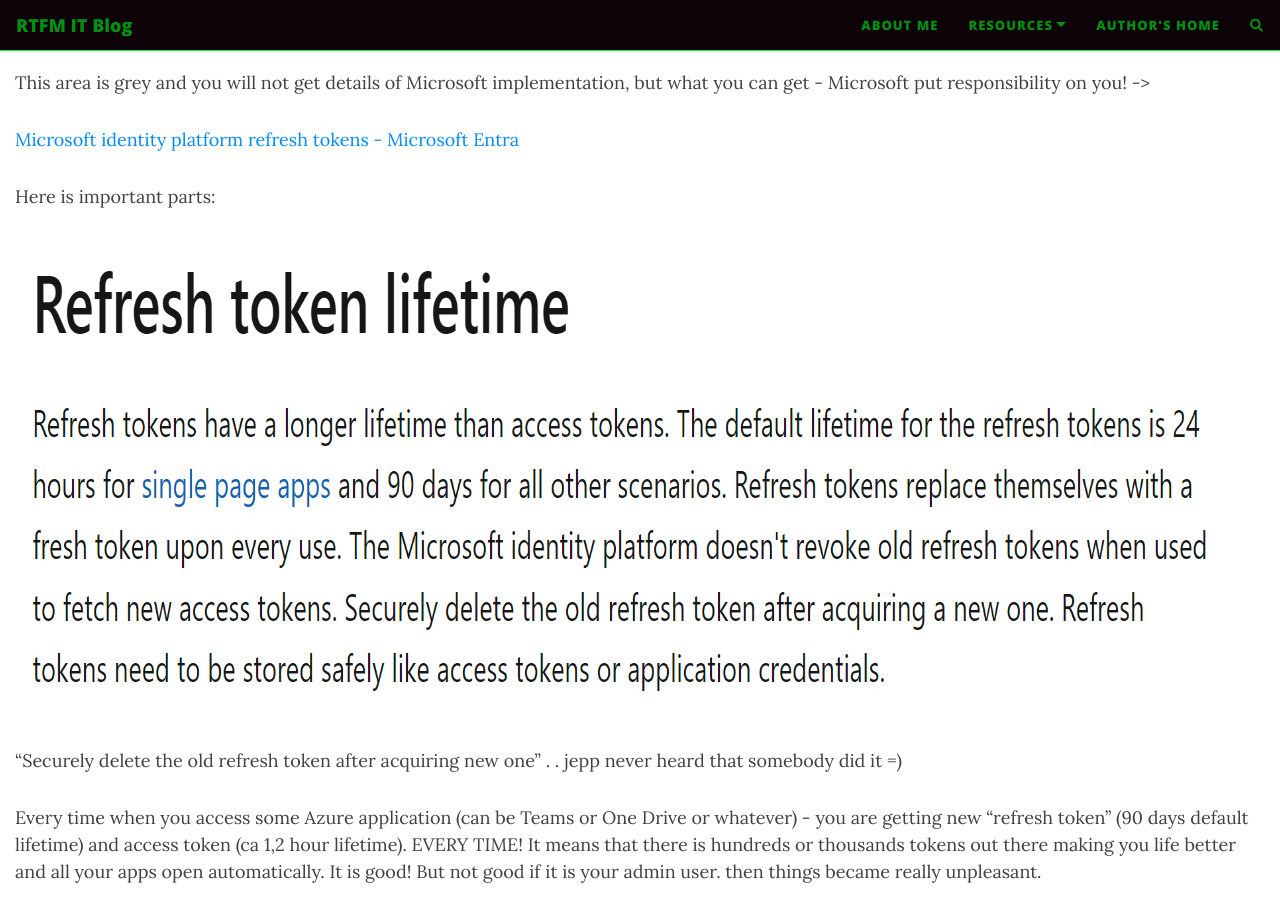
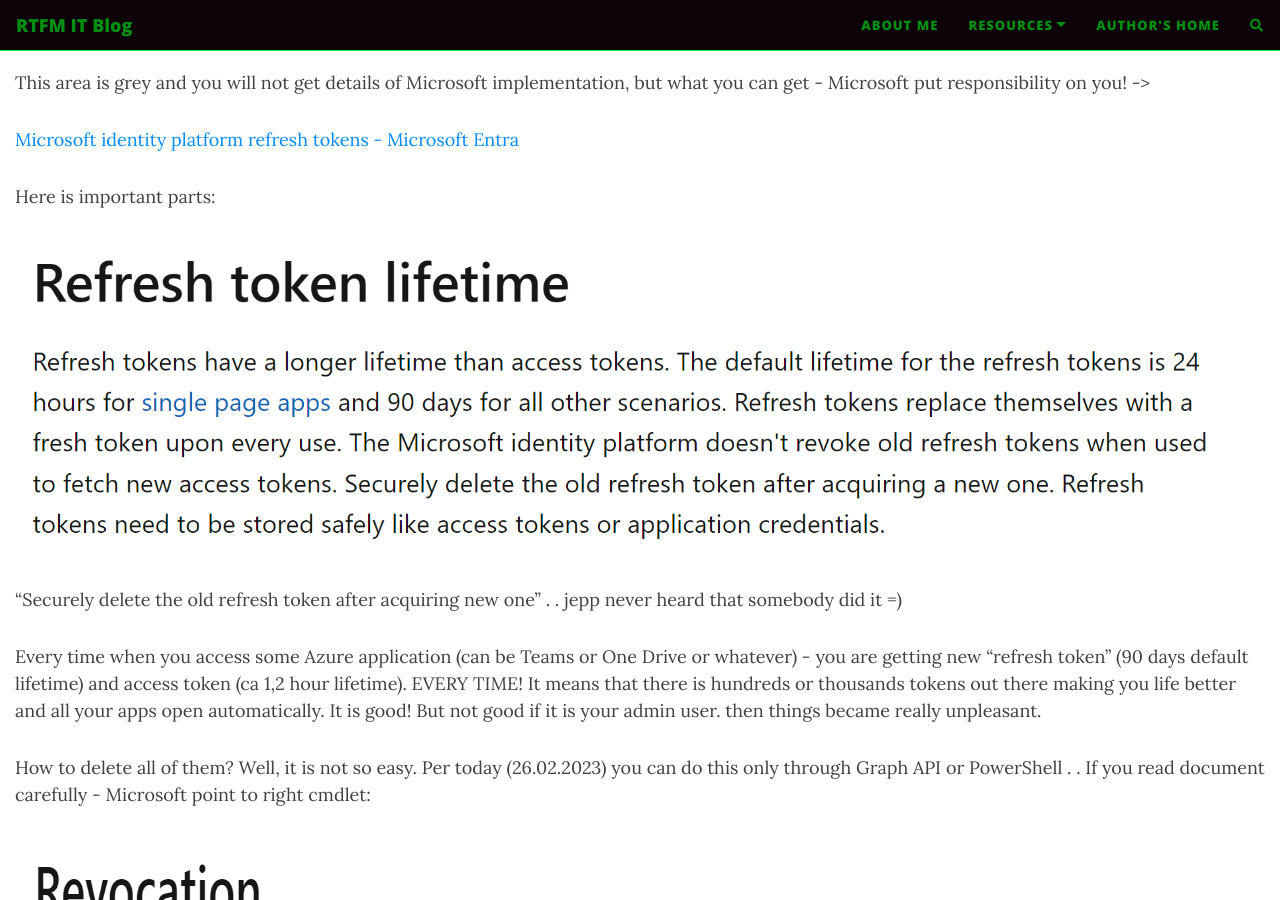
Before and after one commit to artem1982/048.no, a Jekyll site: the page built from _posts/2023-02-26-delete-all-refresh-tokens.markdown, in a window 1280 px wide and 900 px high, scrolled down 322 px. Built offline with Jekyll 4.4.1, drawn with Linux system fonts in a browser that asks for light colours; nearby versions of some CDN libraries; comment, search, counter and statistics services are not loaded.

Commit message:
image test2

```diff
--- a/_posts/2023-02-26-delete-all-refresh-tokens.markdown
+++ b/_posts/2023-02-26-delete-all-refresh-tokens.markdown
@@ -18,7 +18,7 @@
 
 Here is important parts:
 
-<figure class="kg-card kg-image-card"><img src="../images/02/image.png" class="kg-image" alt loading="lazy" width="1887" height="477"></figure>
+![Refresh Tokens](../images/02/image.png){: .mx-auto.d-block :}
 
 "Securely delete the old refresh token after acquiring new one" . . jepp never heard that somebody did it =)
 
```
